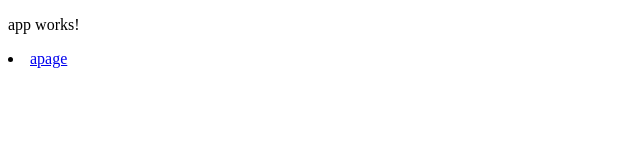
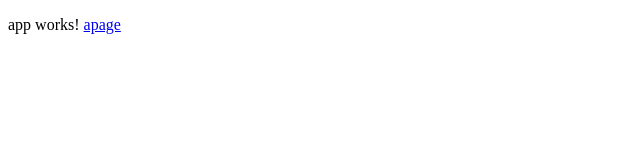
Before and after one commit to GradyPeck/routtester, an Angular app: page /routtester/ in a window 1280 px wide. Shown: the top 160 px of the page, without its empty margins (0-640 px from the left). Built offline with nearby package versions, Linux system fonts and the light colour scheme.

Commit message:
router link second attempt

```diff
--- a/src/app/app.component.html
+++ b/src/app/app.component.html
@@ -1,3 +1,2 @@
-<p>app works!</p>
-<li><a href="/apage">apage</a></li>
+<p>app works! <a href="/apage">apage</a></p>
 <router-outlet></router-outlet>
```
Also changed, not shown: 3 other files (tests, documents, lock files or other folders).
